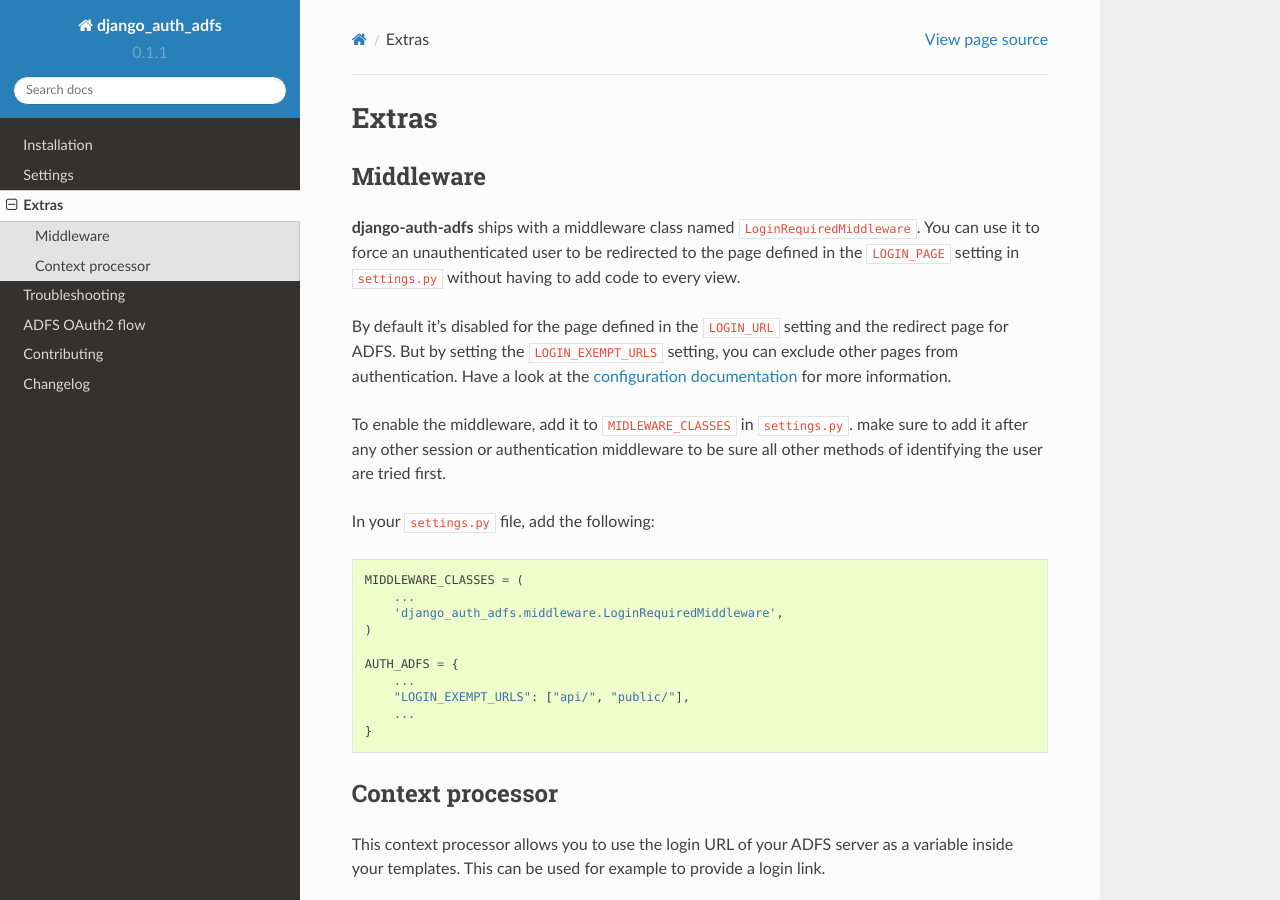
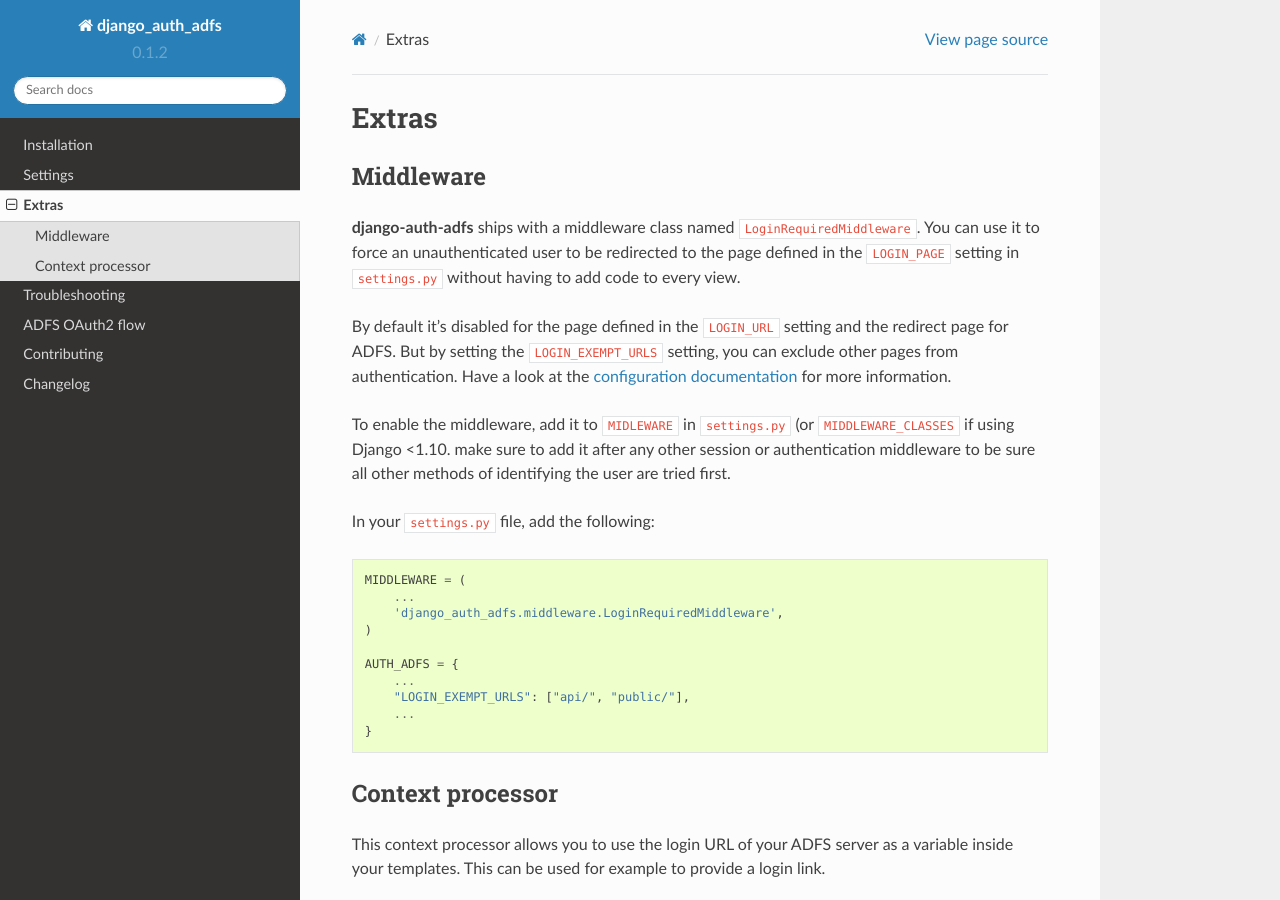
Before and after one commit to snok/django-auth-adfs, a Sphinx documentation site: the page built from docs/extras.rst, in a window 1280 px wide and 900 px high. Built offline with Sphinx 7.4.7 and the Read the Docs theme 2.0.0, drawn with Linux system fonts in a browser that asks for light colours.

Commit message:
Added support for the Django 1.10 MIDDLEWARE setting

```diff
--- a/django_auth_adfs/__init__.py
+++ b/django_auth_adfs/__init__.py
@@ -4,4 +4,4 @@
 Adding imports here will break setup.py
 """
 
-__version__ = '0.1.1'
+__version__ = '0.1.2'
--- a/docs/extras.rst
+++ b/docs/extras.rst
@@ -12,15 +12,15 @@
 But by setting the ``LOGIN_EXEMPT_URLS`` setting, you can exclude other pages from authentication.
 Have a look at the :ref:`configuration documentation <configuration>` for more information.
 
-To enable the middleware, add it to ``MIDLEWARE_CLASSES`` in ``settings.py``. make sure to add it after
-any other session or authentication middleware to be sure all other methods of identifying the user are
-tried first.
+To enable the middleware, add it to ``MIDLEWARE`` in ``settings.py`` (or ``MIDDLEWARE_CLASSES`` if using Django <1.10.
+make sure to add it after any other session or authentication middleware to be sure all other methods of identifying
+the user are tried first.
 
 In your ``settings.py`` file, add the following:
 
 .. code-block:: python
 
-    MIDDLEWARE_CLASSES = (
+    MIDDLEWARE = (
         ...
         'django_auth_adfs.middleware.LoginRequiredMiddleware',
     )
```
Also changed, not shown: CHANGELOG.rst (+6 -1 lines), README.rst (+7 -2 lines), docs/install.rst (+7 -2 lines), 1 other file.
